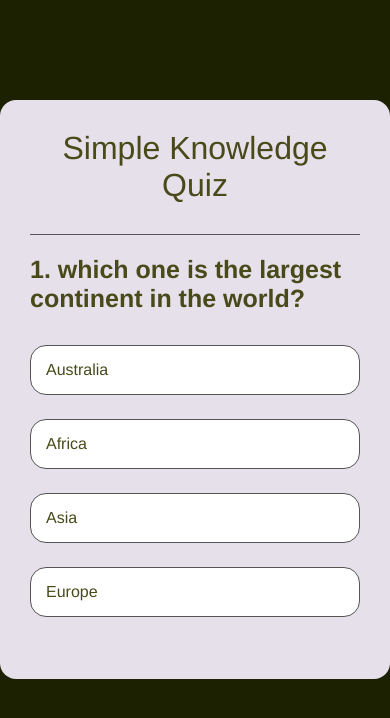
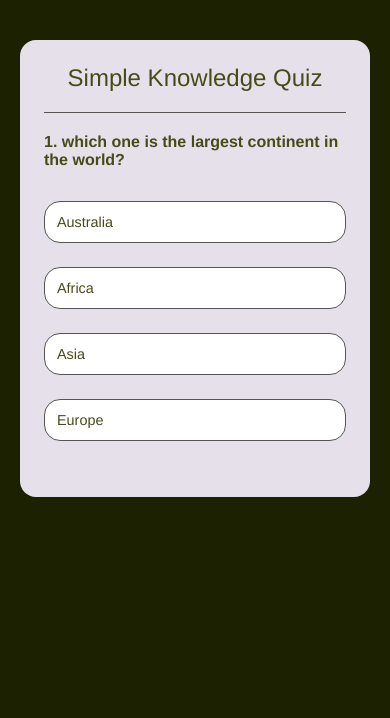
Before and after one commit to hudasudi/Quiz-app, a plain HTML site: page index.html in a window 390 px wide. Drawn offline with Linux system fonts and the light colour scheme.

Commit message:
add responsive layout + added comments in js file

```diff
--- a/appstyle.css
+++ b/appstyle.css
@@ -6,19 +6,27 @@
 }
 body{
   background:  rgb(27, 33, 1);
+  display: flex;
+  justify-content: center;
+  align-items: flex-start;
+  min-height: 100vh;
+  padding: 20px;
 }
 .quiz{
   width: 100%;
   max-width: 610px;
   background: #e5e0e9;
-  margin: 100px auto 0;
-  padding: 30px;
+  margin-top: 40px;
+  padding: min(3em, 8%);
   border-radius: 16px;
+}
+h1{
+  font-size: clamp(1.5rem, 5vw, 2.5rem); /* responsive scaling */
 }
 .quiz h1{
    text-align: center;
    color: rgb(72, 74, 26);
-   padding-bottom: 30px;
+   padding-bottom: 20px;
    font-weight: 500;
    border-bottom: 1px solid #555 ;
 }
@@ -27,11 +35,11 @@ body{
 }
 #question{
    color: rgb(72, 74, 26);
-   font-size: 25px;
+   font-size: clamp(1rem, 4vw, 1.5rem);
    padding-bottom: 20px;
 }
 .btn{
-   color: rgb(72, 74, 26);
+  color: rgb(72, 74, 26);
   width: 100%;
   text-align: left;
   padding: 15px;
@@ -41,7 +49,7 @@ body{
   background: #fff;
   font-weight: 500;
   cursor: pointer;
-  font-size: 16px;
+  font-size: clamp(0.9rem, 3vw, 1rem);
   transition: all 0.3s;
 
 }
@@ -58,7 +66,7 @@ body{
    padding: 12px;
    margin: 20px auto 0;
    width: 150px;
-   font-size: 18px;
+   font-size: 1rem;
    font-weight: 400;
    border-radius: 8px;
    border: 1px solid #555;
@@ -75,3 +83,20 @@ body{
 .incorrect{
   background: rgb(190, 157, 157);
 }
+/* Mobile adjustments */
+@media (max-width: 600px) {
+  .quiz{
+    margin-top: 20px;
+    padding: 1.5em;
+  }
+  #next-q{
+    width: 100%;
+  }
+}
+/*  Extra small screens */
+@media (max-width: 400px) {
+  .btn {
+    padding: 12px;
+    font-size: 0.9rem;
+  }
+}
--- a/index.html
+++ b/index.html
@@ -1,6 +1,7 @@
 <!DOCTYPE html>
 <html lang="en">
   <head>
+    <meta name="viewport" content="width=device-width, initial-scale=1.0">
     <title>My Quiz App</title>
     <link rel="stylesheet" href="appstyle.css">
   </head>
--- a/quiz.js
+++ b/quiz.js
@@ -1,4 +1,4 @@
-
+//Quiz App Questions
 const questions = [
   {
     question: "which one is the largest continent in the world? ",
@@ -47,13 +47,15 @@ const questions = [
   }
 ];
 
+//DOM elements
 const questionElem = document.getElementById("question");
 const answersBtns = document.getElementById("answer-btn");
 const nextQbtn = document.getElementById("next-q");
 
 let i = 0;
-let score = 0;
+let score = 0; // tracks how many correct answers the user got
 
+//start quix from beginning
 function startQuiz(){
   i = 0;
   score = 0;
@@ -61,13 +63,14 @@ function startQuiz(){
  showQuestion();
 }
 
+//Display the current questions and its answers
 function showQuestion(){
   resetState()
 let currentQ = questions[i];
 let questionNo = i + 1;
 questionElem.innerHTML = questionNo + ". " + currentQ.question;
 
-// answersBtns.innerHTML = "";
+//create a button for each answer
 currentQ.answers.forEach(answer => {
   const button = document.createElement("button");
   button.innerHTML = answer.text;
@@ -80,14 +83,14 @@ currentQ.answers.forEach(answer => {
   button.addEventListener("click", selectAnswer);
 });
 }
-
+//clear previous answers anf hide the next button
 function resetState(){
   nextQbtn.style.display = "none";
   while(answersBtns.firstChild){
     answersBtns.removeChild(answersBtns.firstChild);
   }
 }
-
+// handle the right and wrong answers/ user selection
 function selectAnswer(e){
   const selectBtn = e.target;
   const isCorrect = selectBtn.dataset.correct === "true";
@@ -98,7 +101,7 @@ function selectAnswer(e){
   }else{
     selectBtn.classList.add("incorrect");
   }
-
+// shows the correct answer + hides all buttons
   Array.from(answersBtns.children).forEach(button => {
     if(button.dataset.correct === "true"){
       button.classList.add("correct");
@@ -107,14 +110,14 @@ function selectAnswer(e){
   });
   nextQbtn.style.display = "block";
 }
-
+// display the final grade of Quiz app + you can play again
 function showScore(){
   resetState();
   questionElem.innerHTML = `You Scored ${score} Out Of ${questions.length} !`;
   nextQbtn.innerHTML = "Play Again";
   nextQbtn.style.display = "block";
 }
-
+// move to the next question or end quiz
 function handleNextButton(){
   i++;
   if(i < questions.length){
@@ -123,7 +126,7 @@ function handleNextButton(){
     showScore();
   }
 }
-
+// next button click handler
 nextQbtn.addEventListener("click", () =>{
   if(i < questions.length){
     handleNextButton();
```
